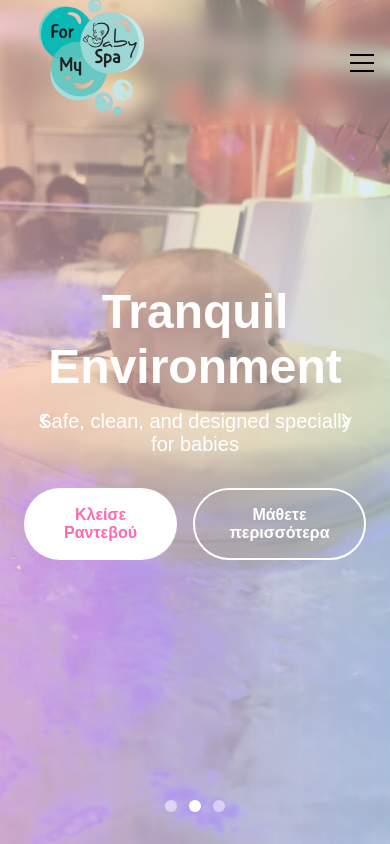
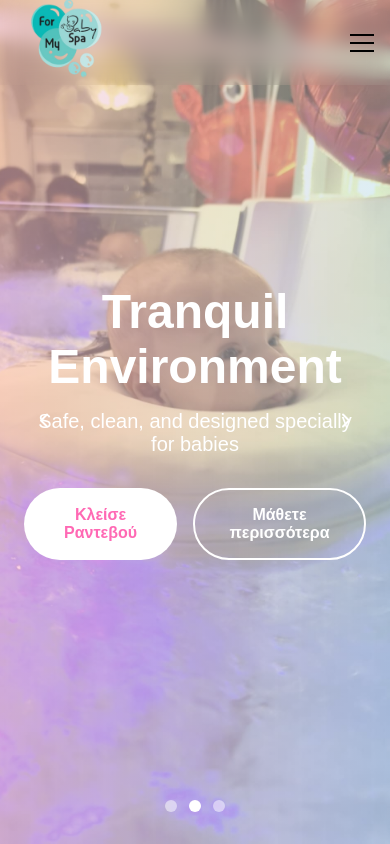
Before and after one commit to FlorianChazizi/formybabyspa, a React (Vite) app: page / in a window 390 px wide. Shown: the top 844 px of the page. Built offline with nearby package versions, Linux system fonts and the light colour scheme.

Commit message:
typo & style

```diff
--- a/src/components/Navbar.tsx
+++ b/src/components/Navbar.tsx
@@ -25,9 +25,9 @@
         </div>
 
         <div className="navbar-links">
+          <a href="#home" className="navlinks">Αρχική</a>
           <a href="#services" className="navlinks">Υπηρεσίες</a>
           <a href="#about" className="navlinks">Σχετικά με εμάς</a>
-          <a href="#about" className="navlinks">Test</a>
           <a href="#contact" className="navlinks contact">Επικοινωνία</a>
         </div>
 
--- a/src/styles/navbar.css
+++ b/src/styles/navbar.css
@@ -158,6 +158,18 @@
 
 /* Responsive */
 @media (max-width: 768px) {
+
+  .navigation-bar{
+    height: 85px;
+  }
+  .navbar-container{
+    height: 85px;
+  }
+  .logo-img{
+    height: 100px;
+    width: 100px;
+  }
+
   .navbar-links {
     display: none;
   }
```
